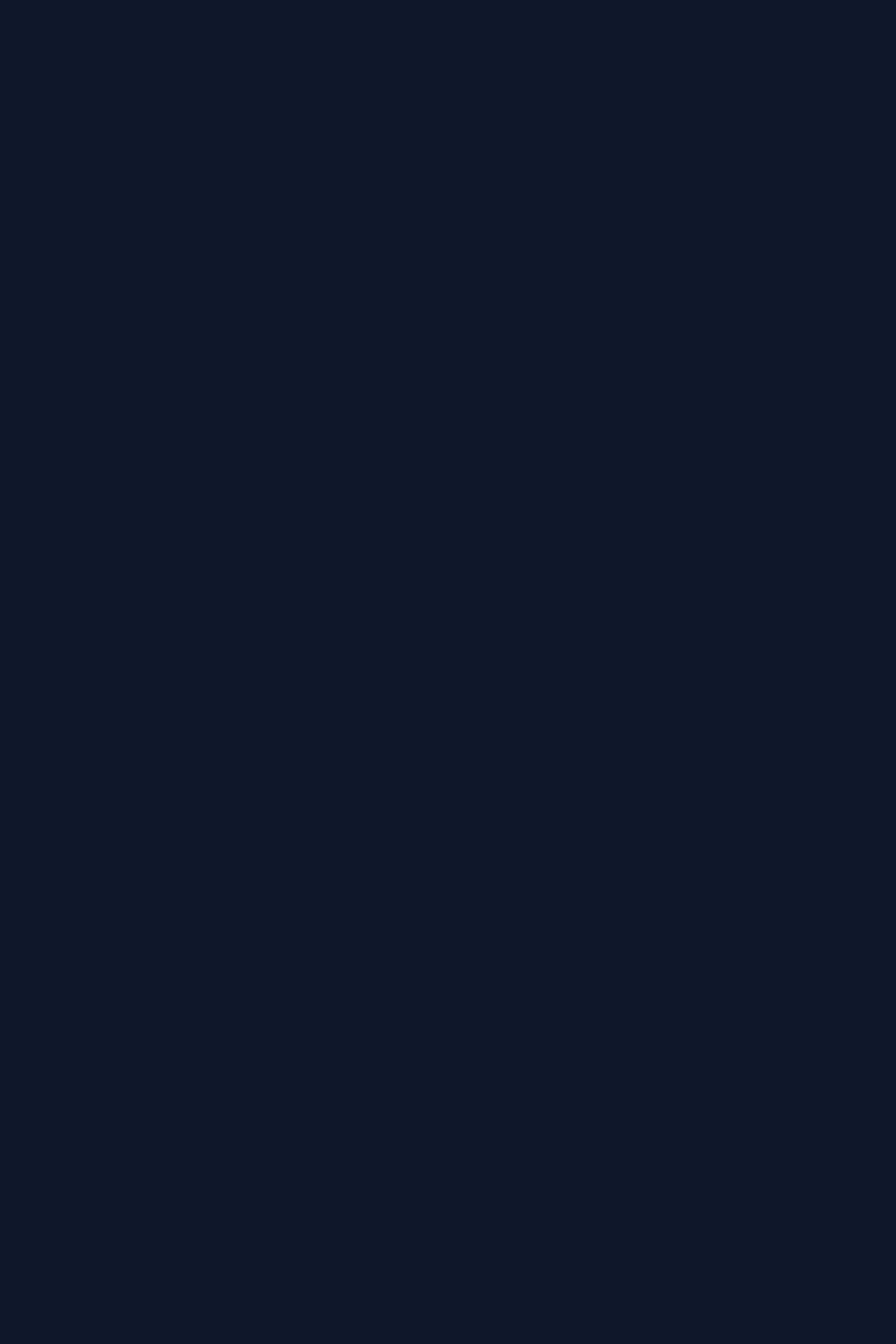
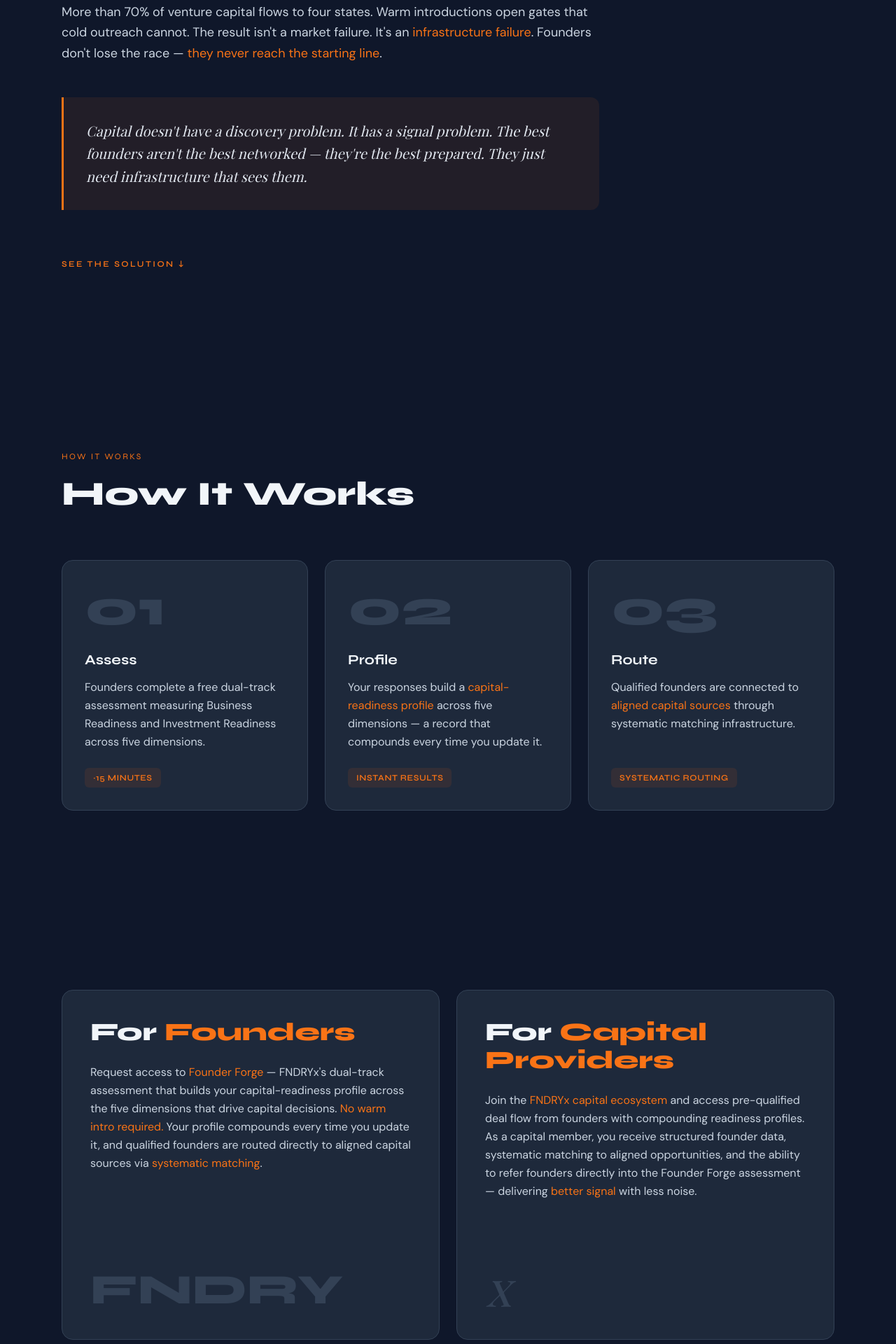
Before and after one commit to HARN26/fndryx-website, a Next.js app: page / in a window 1280 px wide. Shown: the part 1320-3240 px from the top of the page at 70% size. Before the commit the page ends 1327 px from the top, so only its background shows below. Built offline with nearby package versions, Linux system fonts and the light colour scheme.

Commit message:
Phase 4A: Problem, How It Works, Audiences sections

```diff
--- a/src/app/page.tsx
+++ b/src/app/page.tsx
@@ -2,6 +2,9 @@
 import Footer from "@/components/Footer";
 import Logo from "@/components/Logo";
 import Button from "@/components/Button";
+import Problem from "@/components/Problem";
+import HowItWorks from "@/components/HowItWorks";
+import Audiences from "@/components/Audiences";
 
 function Hero() {
   return (
@@ -57,6 +60,9 @@
       <Nav />
       <main>
         <Hero />
+        <Problem />
+        <HowItWorks />
+        <Audiences />
       </main>
       <Footer />
     </>
--- /dev/null
+++ b/src/components/Audiences.tsx
@@ -0,0 +1,64 @@
+export default function Audiences() {
+  return (
+    <section id="audiences" className="py-24 md:py-32">
+      <div className="mx-auto max-w-6xl px-6">
+        <div className="grid grid-cols-1 gap-6 md:grid-cols-2">
+          <article className="relative flex min-h-[500px] flex-col overflow-hidden rounded-2xl border border-steel-700 bg-steel-800 p-10 transition-all duration-300 hover:-translate-y-0.5 hover:border-fire-400">
+            <h3 className="mb-6 font-display font-extrabold text-3xl md:text-4xl">
+              <span className="text-steel-100">For</span>{" "}
+              <span className="text-fire-400">Founders</span>
+            </h3>
+            <p className="flex-1 text-base leading-relaxed text-steel-300">
+              Request access to{" "}
+              <span className="text-fire-400">Founder Forge</span> — FNDRYx&apos;s
+              dual-track assessment that builds your capital-readiness profile
+              across the five dimensions that drive capital decisions.{" "}
+              <span className="text-fire-400">No warm intro required.</span> Your
+              profile compounds every time you update it, and qualified founders
+              are routed directly to aligned capital sources via{" "}
+              <span className="text-fire-400">systematic matching</span>.
+            </p>
+            <div
+              aria-hidden
+              className="pointer-events-none mt-8 select-none font-display font-extrabold text-6xl leading-none text-steel-700"
+            >
+              FNDRY
+            </div>
+          </article>
+
+          <article className="relative flex min-h-[500px] flex-col overflow-hidden rounded-2xl border border-steel-700 bg-steel-800 p-10 transition-all duration-300 hover:-translate-y-0.5 hover:border-fire-400">
+            <h3 className="mb-6 font-display font-extrabold text-3xl md:text-4xl">
+              <span className="text-steel-100">For</span>{" "}
+              <span className="text-fire-400">Capital Providers</span>
+            </h3>
+            <p className="flex-1 text-base leading-relaxed text-steel-300">
+              Join the{" "}
+              <span className="text-fire-400">FNDRYx capital ecosystem</span> and
+              access pre-qualified deal flow from founders with compounding
+              readiness profiles. As a capital member, you receive structured
+              founder data, systematic matching to aligned opportunities, and the
+              ability to refer founders directly into the Founder Forge assessment
+              — delivering <span className="text-fire-400">better signal</span>{" "}
+              with less noise.
+            </p>
+            <div
+              aria-hidden
+              className="pointer-events-none mt-8 select-none font-serif italic text-7xl leading-none text-steel-700"
+            >
+              x
+            </div>
+          </article>
+        </div>
+
+        <div className="mt-16 text-center">
+          <a
+            href="#founder-forge"
+            className="font-display font-semibold text-xs uppercase tracking-[0.2em] text-fire-400 hover:text-fire-300"
+          >
+            Request Access ↓
+          </a>
+        </div>
+      </div>
+    </section>
+  );
+}
--- /dev/null
+++ b/src/components/HowItWorks.tsx
@@ -0,0 +1,86 @@
+import type { ReactNode } from "react";
+
+type Step = {
+  number: string;
+  title: string;
+  body: ReactNode;
+  badge: string;
+};
+
+const steps: Step[] = [
+  {
+    number: "01",
+    title: "Assess",
+    body: (
+      <>
+        Founders complete a free dual-track assessment measuring Business Readiness
+        and Investment Readiness across five dimensions.
+      </>
+    ),
+    badge: "~15 Minutes",
+  },
+  {
+    number: "02",
+    title: "Profile",
+    body: (
+      <>
+        Your responses build a{" "}
+        <span className="text-fire-400">capital-readiness profile</span> across five
+        dimensions — a record that compounds every time you update it.
+      </>
+    ),
+    badge: "Instant Results",
+  },
+  {
+    number: "03",
+    title: "Route",
+    body: (
+      <>
+        Qualified founders are connected to{" "}
+        <span className="text-fire-400">aligned capital sources</span> through
+        systematic matching infrastructure.
+      </>
+    ),
+    badge: "Systematic Routing",
+  },
+];
+
+export default function HowItWorks() {
+  return (
+    <section id="how-it-works" className="py-24 md:py-32">
+      <div className="mx-auto max-w-6xl px-6">
+        <p className="mb-4 font-display text-xs uppercase tracking-[0.2em] text-fire-400">
+          How It Works
+        </p>
+
+        <h2 className="mb-16 max-w-4xl font-display font-extrabold text-4xl md:text-5xl leading-tight text-steel-100">
+          How It Works
+        </h2>
+
+        <div className="grid grid-cols-1 gap-6 md:grid-cols-3">
+          {steps.map((step) => (
+            <article
+              key={step.number}
+              className="relative flex min-h-[280px] flex-col rounded-2xl border border-steel-700 bg-steel-800 p-8 transition-all duration-300 hover:-translate-y-0.5 hover:border-fire-400"
+            >
+              <div className="mb-6 font-display font-extrabold text-7xl leading-none text-steel-700">
+                {step.number}
+              </div>
+              <h3 className="mb-3 font-display font-bold text-xl text-fire-400">
+                {step.title}
+              </h3>
+              <p className="mb-6 text-base leading-relaxed text-steel-300">
+                {step.body}
+              </p>
+              <div className="mt-auto">
+                <span className="inline-block rounded-md bg-fire-500/10 px-3 py-1.5 font-display font-semibold text-xs uppercase tracking-wider text-fire-400">
+                  {step.badge}
+                </span>
+              </div>
+            </article>
+          ))}
+        </div>
+      </div>
+    </section>
+  );
+}
--- /dev/null
+++ b/src/components/Problem.tsx
@@ -0,0 +1,41 @@
+export default function Problem() {
+  return (
+    <section id="problem" className="py-24 md:py-32">
+      <div className="mx-auto max-w-6xl px-6">
+        <p className="mb-4 font-display text-xs uppercase tracking-[0.2em] text-fire-400">
+          The Problem
+        </p>
+
+        <h2 className="mb-16 max-w-4xl font-display font-extrabold text-4xl md:text-5xl leading-tight text-steel-100">
+          The system doesn&apos;t assess founders. It{" "}
+          <span className="font-serif italic text-fire-400">filters</span> them.
+        </h2>
+
+        <p className="max-w-3xl text-lg leading-relaxed text-steel-300">
+          More than 70% of venture capital flows to four states. Warm introductions
+          open gates that cold outreach cannot. The result isn&apos;t a market failure.
+          It&apos;s an <span className="text-fire-400">infrastructure failure</span>.
+          Founders don&apos;t lose the race —{" "}
+          <span className="text-fire-400">they never reach the starting line</span>.
+        </p>
+
+        <blockquote className="mt-12 max-w-3xl rounded-r-xl border-l-[3px] border-fire-400 bg-[rgba(249,115,22,0.08)] p-8">
+          <p className="font-serif italic text-lg md:text-xl leading-relaxed text-steel-200">
+            Capital doesn&apos;t have a discovery problem. It has a signal problem.
+            The best founders aren&apos;t the best networked — they&apos;re the best
+            prepared. They just need infrastructure that sees them.
+          </p>
+        </blockquote>
+
+        <div className="mt-16">
+          <a
+            href="#how-it-works"
+            className="font-display font-semibold text-xs uppercase tracking-[0.2em] text-fire-400 hover:text-fire-300"
+          >
+            See the Solution ↓
+          </a>
+        </div>
+      </div>
+    </section>
+  );
+}
```
